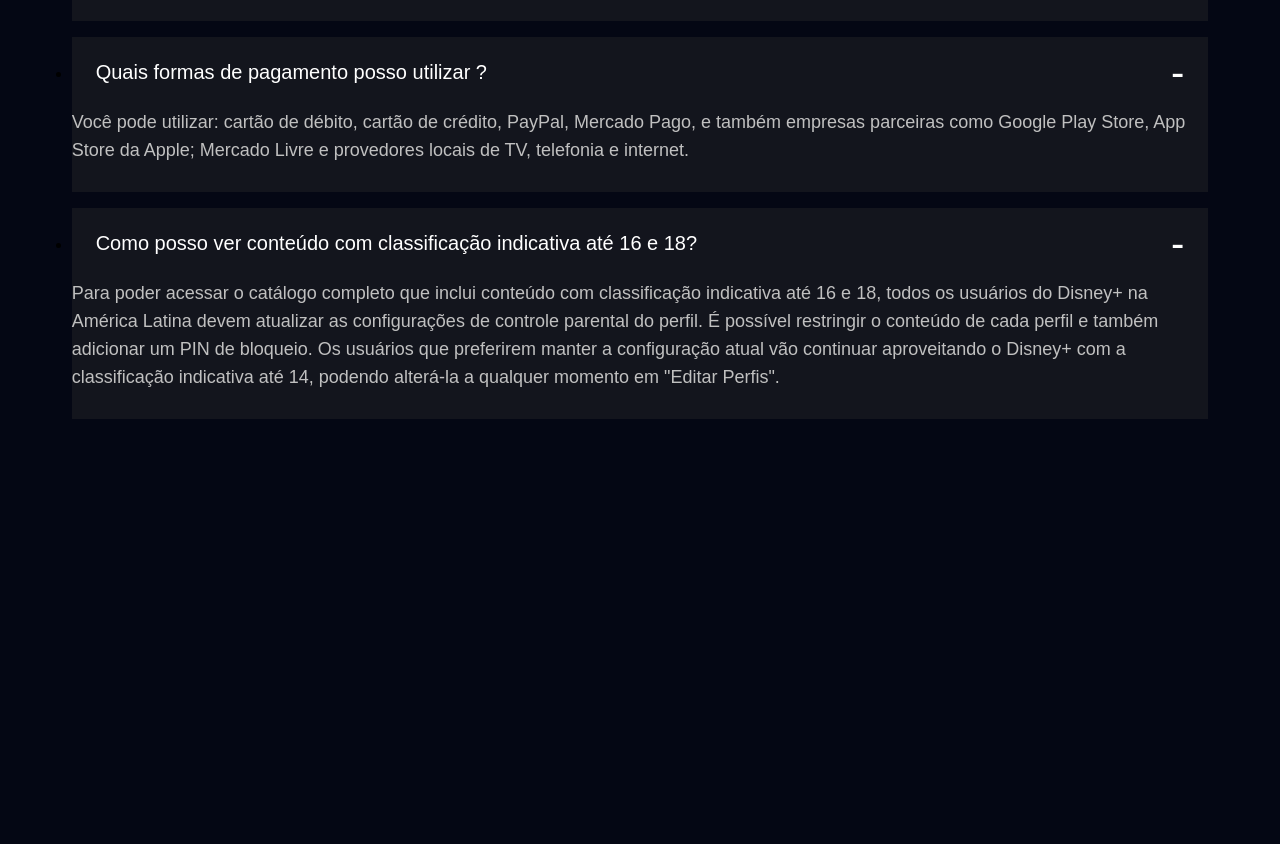
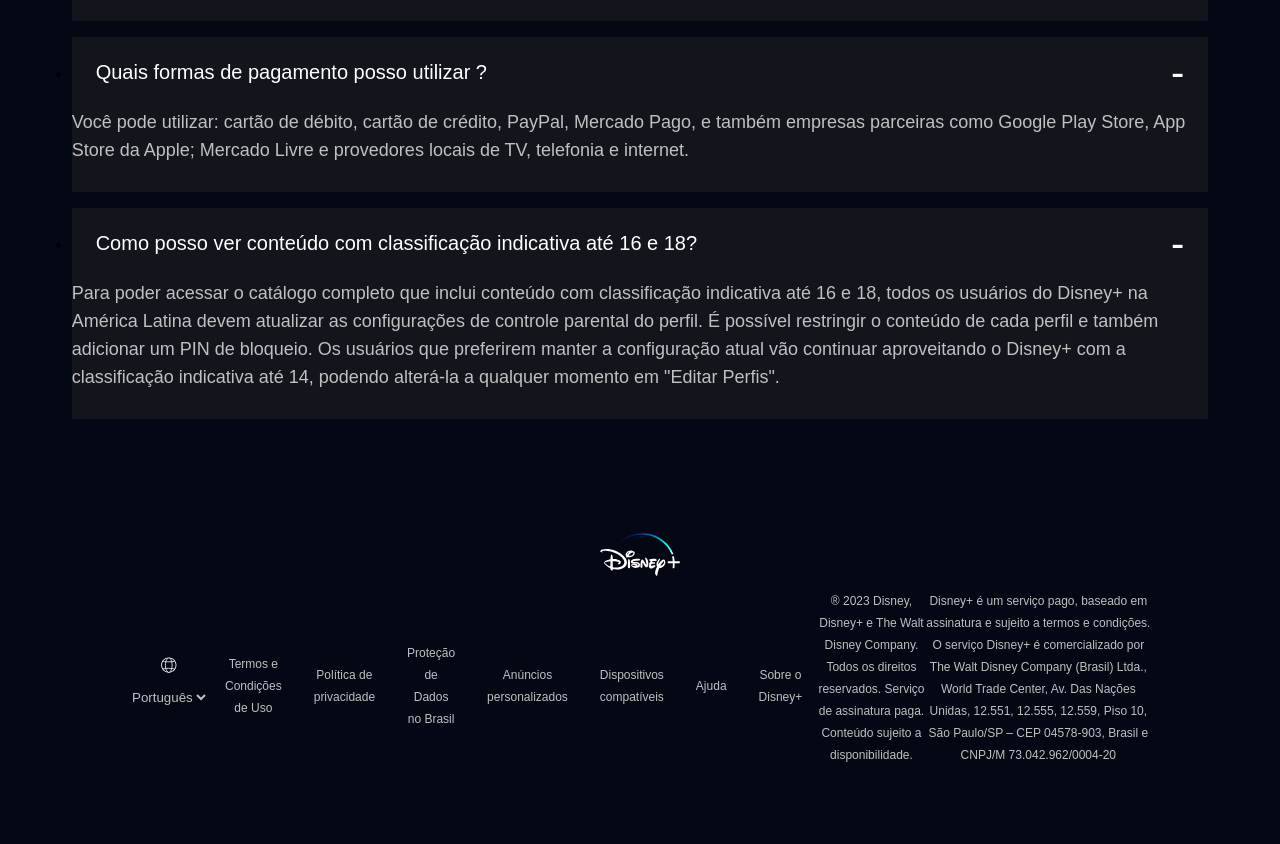
Before and after one commit to jvmazetti/projeto_clone_disney_plus, a website: page index.html in a window 1280 px wide. Shown: the part 5378-6222 px from the top of the page. Before the commit the page ends 5885 px from the top, so only its background shows below. Drawn offline with nearby package versions, Linux system fonts and the light colour scheme; files that its build step writes are made by us from their sources; files whose address does not match are found by name.

Commit message:
criando a seção de rodapé

```diff
--- a/index.html
+++ b/index.html
@@ -257,6 +257,49 @@
 			</li>
 		</ul>
 	</section>
+	<footer class="footer">
+		<div class="footer__container">
+			<img class="footer__logo" src="./dist/images/disneyplus.svg" alt="Disney+">
+			<ul class="footer__links">
+				<div class="language-selector">
+					<li class="footer__links__item">
+						<img src="./dist/images/icones/globe.svg"/>
+						<select>
+							<option>English</option>
+							<option selected>Português</option>
+						</select>
+					</li>
+					<li class="footer__links__item">
+						<a href="#" class="text--small">Termos e Condições de Uso</a>
+					</li>
+					<li class="footer__links__item">
+						<a href="#" class="text--small">Política de privacidade</a>
+					</li>
+					<li class="footer__links__item">
+						<a href="#" class="text--small">Proteção de Dados no Brasil</a>
+					</li>
+					<li class="footer__links__item">
+						<a href="#" class="text--small">Anúncios personalizados</a>
+					</li>
+					<li class="footer__links__item">
+						<a href="#" class="text--small">Dispositivos compatíveis</a>
+					</li>
+					<li class="footer__links__item">
+						<a href="#" class="text--small">Ajuda</a>
+					</li>
+					<li class="footer__links__item">
+						<a href="#" class="text--small">Sobre o Disney+</a>
+					</li>
+					<p class="text--small">
+						® 2023 Disney, Disney+ e The Walt Disney Company. Todos os direitos reservados. Serviço de assinatura paga. Conteúdo sujeito a disponibilidade.
+					</p>
+					<p class="text--small">
+						Disney+ é um serviço pago, baseado em assinatura e sujeito a termos e condições. O serviço Disney+ é comercializado por The Walt Disney Company (Brasil) Ltda., World Trade Center, Av. Das Nações Unidas, 12.551, 12.555, 12.559, Piso 10, São Paulo/SP – CEP 04578-903, Brasil e CNPJ/M 73.042.962/0004-20
+					</p>
+				</div>
+			</ul>
+		</div>
+	</footer>
     <script src="./src/main.js"></script>
 </body>
 </html>
--- /dev/null
+++ b/src/styles/_footer.scss
@@ -0,0 +1,67 @@
+@use 'variaveis';
+
+.footer{
+    padding:26px 8px;
+
+    &__container{
+		max-width:1024px;
+		width: 100%;
+		margin: 0 auto;
+		text-align:center;
+		padding-bottom:20px;
+	}
+
+    &__logo{
+		width:80px;
+		margin: 0 auto 10px;
+	}
+
+    &__links{
+        margin-bottom:16px;
+		display:flex;
+		align-items:center;
+		flex-wrap:wrap;
+		justify-content:center;
+
+        &__item{
+			display: inline-block;
+			a{
+				text-decoration: none;
+				padding: 8px 16px;
+				display:block;
+				&:hover{
+					color:variaveis.$corTextoSecundario;
+				}
+			}
+		}
+    }
+    p{
+		margin-bottom:16px;
+	}
+}
+
+.language-selector{
+    display:flex;
+	align-items:center;
+
+	img{
+		height:18px;
+		width:18px;
+	}
+
+    select{
+		background-color:transparent;
+		border:none;
+		color: variaveis.$corTextoPrincipal;
+		height:38px;
+		cursor:pointer;
+
+		&:hover{
+			color: variaveis.$corTextoSecundario;
+		}
+
+		option{
+			color: variaveis.$corDeFundo;
+		}
+	}
+}
--- a/src/styles/main.scss
+++ b/src/styles/main.scss
@@ -5,6 +5,7 @@
 @use 'plans';
 @use 'available-devices';
 @use 'faq';
+@use 'footer';
 
 body{
 	background-color:variaveis.$corDeFundo;
```
